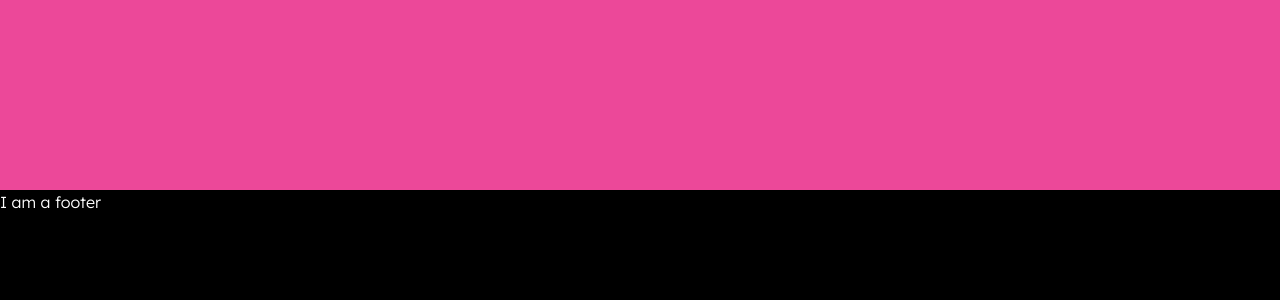
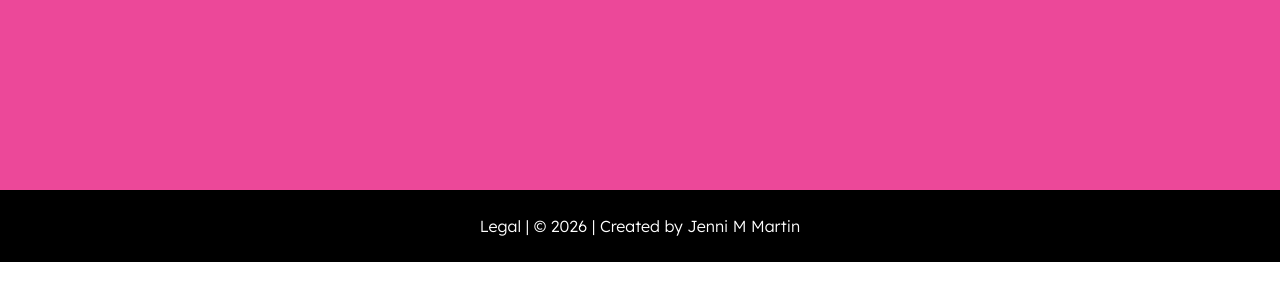
Before and after one commit to jennimmartin/the-sole-studio-norwich, a React (Vite) app: page / in a window 1280 px wide. Shown: the part 2040-2340 px from the top of the page. After the commit the page ends 2302 px from the top, so only its background shows below. Built offline with nearby package versions, Linux system fonts and the light colour scheme.

Commit message:
Links added to footer

```diff
--- a/src/components/Footer.jsx
+++ b/src/components/Footer.jsx
@@ -1,10 +1,28 @@
+import { Link } from "react-router-dom";
+
 const Footer = () => {
   return (
     <>
       <footer className="bg-black">
-        <div className="h-96">
-          <p className="text-white">I am a footer</p>
-        </div>
+        <h5 className="text-center py-6 text-white">
+          <span className="hover:text-charcoal-500 duration-300">
+            <Link to="/legal">Legal</Link>
+          </span>
+          {" | "}
+          &copy; {new Date().getFullYear()}
+          {" | "}
+          <span>
+            Created by{" "}
+            <a
+              href="https://jennimmartin.com"
+              target="_blank"
+              rel="noopener noreferrer"
+              className="hover:text-charcoal-500 duration-300"
+            >
+              Jenni M Martin
+            </a>
+          </span>
+        </h5>
       </footer>
     </>
   );
```
